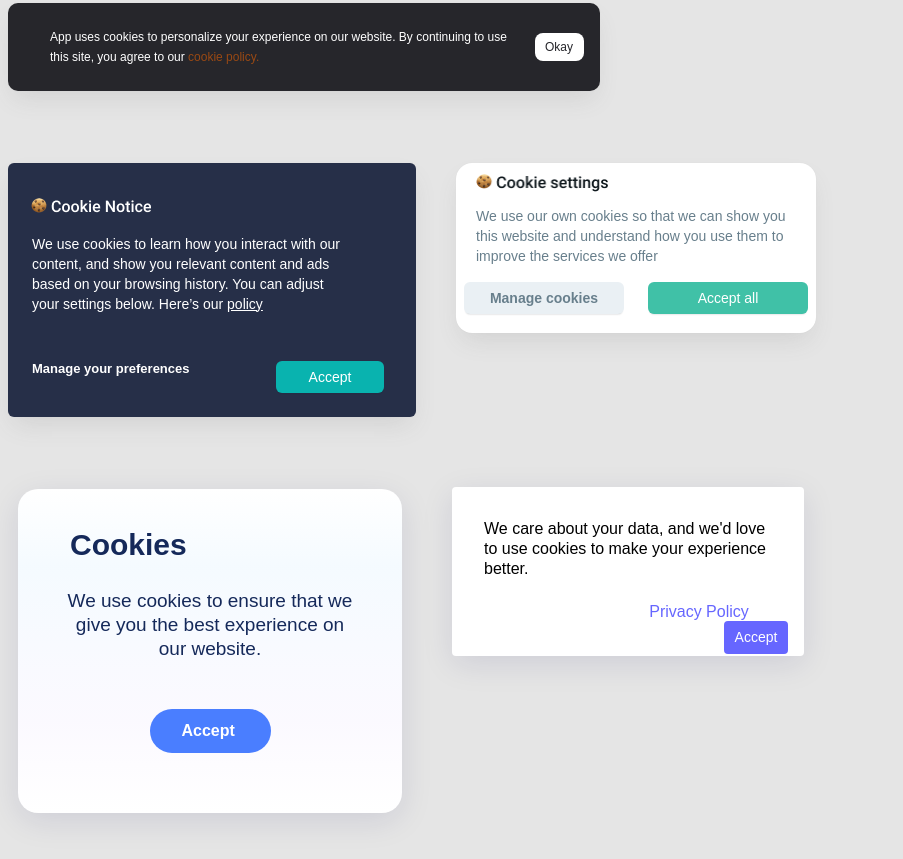
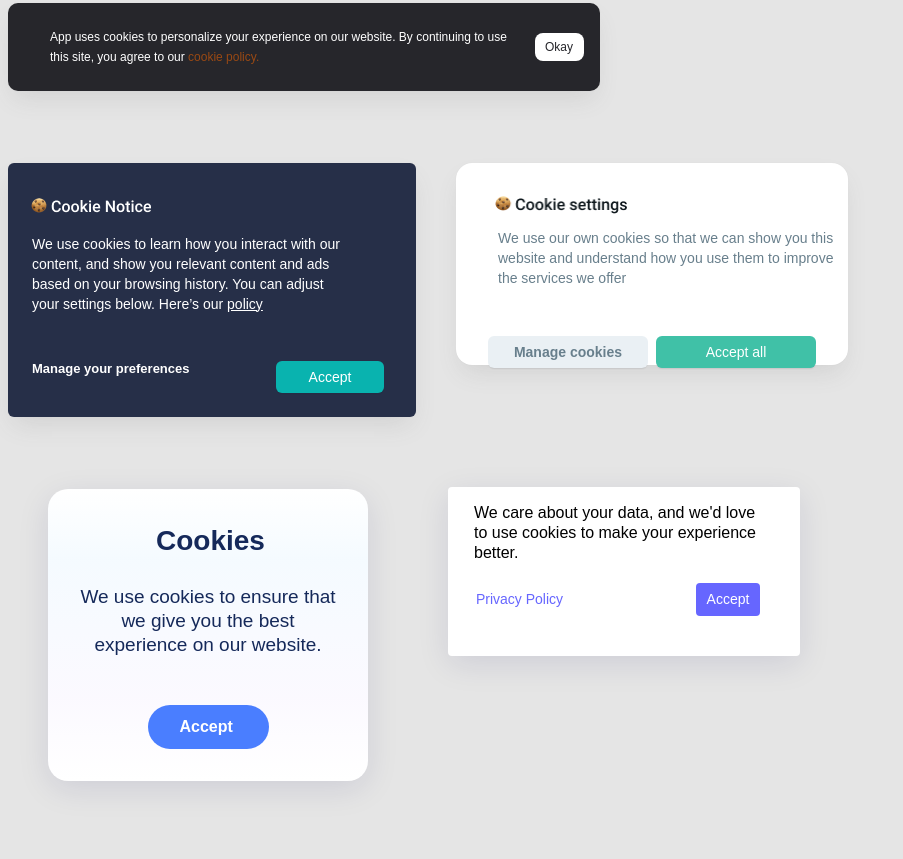
Before and after one commit to JuliaMatushevska/cursor-homeworks, a plain HTML site: page homework3/banners.html in a window 1280 px wide. Shown: the part 886-1745 px from the top of the page, without its empty margins (0-903 px from the left). Drawn offline with Linux system fonts and the light colour scheme; a web font is replaced by a local one.

Commit message:
Cookie Banners

```diff
--- a/homework3/styles.css
+++ b/homework3/styles.css
@@ -345,102 +345,76 @@ p{
     width:50%;
 }
 .div6{
-    position: static;
+    display: flex;
+    flex-direction: column;
+    align-items: space-between;
+    padding: 16px;
     width: 360px;
     height: 170px;
-    left: 400px;
     top: 0px;
     background: #FFFFFF;
     box-shadow: 0px 12px 24px -6px rgba(96, 96, 96, 0.15), 0px 0px 1px rgba(96, 96, 96, 0.1);
     border-radius: 16px;
-    margin-left: 40px;
+    margin: 0px 40px;
+}
+.content{
+    width: 328px;
+    padding: 16px;
 }
 .photo5{
-    position: static;
+    padding-left:7px;
     width: 132px;
     height: 19px;
-    left: 0px;
-    top: 0px;
-    flex: none;
-    order: 0;
-    flex-grow: 0;
-    margin: 10px 20px;
 }
 .text6{
-    position: static;
-    width: 328px;
-    height: 60px;
-    left: 0px;
-    top: 30px;
+    height:60px;
+    padding-top: 10px;
     font-family: Arial, Helvetica, sans-serif;
     font-style: normal;
     font-weight: normal;
     font-size: 14px;
     line-height: 20px;
     color: #687F8C;
-    flex: none;
-    order: 1;
-    align-self: stretch;
-    flex-grow: 0;
-    margin: 0px 20px ;
+
+}
+.buttons-container{
+    width:328px ;
+    display: flex;
+    justify-content: space-between;
+    padding:16px;
+    margin-top:16px;
 }
 .manage-cookies{
-    display: flex;
-    flex-direction: row;
-    justify-content: center;
-    align-items: center;
-    padding: 8px;
-    float:left;
-    position: static;
     width: 160px;
     height:32px;
-    left: 0px;
-    top: 0px;
     background: #EAF0F4;
     box-shadow: 0px 2px 2px -2px rgba(34, 38, 50, 0.3);
     border-radius: 6px;
+
     border:none;
-    flex: none;
-    order: 0;
-    flex-grow: 1;
-    margin: 0px 8px;
     font-family: Arial, Helvetica, sans-serif;
     font-weight: 500;
     font-size: 14px;
     line-height: 16px;
     text-align: center;
     color: #687F8C;
-    margin-top: 16px;
 
 }
 .accept-all{
-    display: flex;
-    flex-direction: row;
-    justify-content: center;
-    align-items: center;
-    padding: 8px;
-    float:right;
-    position: static;
     width: 160px;
-    height: 32px;
-    left: 168px;
+    height:32px;
     top: 0px;
     background: #40C1A7;
     box-shadow: 0px 2px 2px -2px rgba(34, 38, 50, 0.3);
     border-radius: 6px;
     border:none;
-    flex: none;
-    order: 1;
-    flex-grow: 1;
-    margin: 0px 8px;
     font-family: Arial, Helvetica, sans-serif;
     font-weight: 500;
     font-size: 14px;
     line-height: 16px;
     text-align: center;
     color:#FFFFFF;
-    margin-top: 16px;
-
+    margin-left:8px;
 }
 .small-two{
     display: flex;
@@ -449,43 +423,40 @@ p{
     display: flex;
     flex-direction: column;
     align-items: center;
-    padding: 32px;
-    position: static;
-    width: 320px;
-    height: 260px;
-    left: 0px;
-    top: 0px;
     background: linear-gradient(180deg, rgba(255, 255, 255, 0.15) 0%, rgba(186, 226, 255, 0.15) 23.96%, rgba(229, 217, 255, 0.15) 71.87%, rgba(255, 255, 255, 0.15) 100%), #FFFFFF;
     box-shadow: 0px 8px 32px rgba(10, 3, 89, 0.1);
     border-radius: 20px;
-    flex: none;
-    order: 0;
-    flex-grow: 0;
-    margin: 72px 10px;
+    margin:72px 40px;
+}
+.text-container{
+    display: flex;
+    flex-direction: column;
+    justify-content: center;
+    align-items: center;
+    padding: 0px;
+    position: static;
+    width: 256px;
+    height: 120px;
+    left: 32px;
+    right: 32px;
+    top: 32px;
+    margin: 32px 0px;
+    width:320px;
 }
 .big-cookies{
-    position: static;
-    width: 104px;
-    height: 48px;
-    left: 76px;
-    top: 0px;
+    width:104px;
+    height:48px;
     font-family:Arial, Helvetica, sans-serif; ;
     font-style: normal;
     font-weight: 900;
-    font-size: 30px;
+    font-size: 28px;
     line-height: 48px;
-    text-align: center;
     color: #15295A;
-    flex: none;
-    order: 0;
-    flex-grow: 0;
+
 }
 .text7{
-    position: static;
-    width: 300px;
-    height: 50px;
-    left: 0px;
-    top: 48px;
+    width:256px;
+    text-align:center;
     font-family: Arial, Helvetica, sans-serif;
     font-style: normal;
     font-weight: normal;
@@ -493,10 +464,6 @@ p{
     line-height: 24px;
     text-align: center;
     color: #15295A;
-    flex: none;
-    order: 1;
-    align-self: stretch;
-    flex-grow: 0;
     margin: 20px 0px;
 }
 .strong-accept{
@@ -508,95 +475,63 @@ p{
     width: 121px;
     height: 44px;
     left: 99.5px;
+    right:99.5px;
     top: 184px;
     background: #4A7EFF;
     border-radius: 43px;
     border:none;
-    flex: none;
-    order: 1;
-    flex-grow: 0;
-    margin: 100px 0px;
-    position: static;
     font-family: Arial, Helvetica, sans-serif;
-    font-style: normal;
-    font-weight: bold;
     font-size: 16px;
     line-height: 24px;
     color: #FFFFFF;
-    margin:50px 0px;
+    margin:32px 0px;
 }
 .div8{
-    display: flex;
-    flex-direction: column;
-    align-items: flex-end;
     padding: 16px;
-    position: static;
     width: 320px;
     height: 137px;
-    left: 360px;
-    top: 0px;
     background: #FFFFFF;
     box-shadow: 0px 8px 32px rgba(10, 3, 89, 0.1);
     border-radius: 4px;
-    flex: none;
-    order: 1;
-    flex-grow: 0;
     margin: 70px 40px;
 }
 .text8{
-    position: static;
     width: 288px;
     height: 60px;
-    left: 16px;
-    top: 16px;
     font-family: Arial, Helvetica, sans-serif;
     font-size: 16px;
-    line-height: 20px;
     color: #000000;
-    flex: none;
-    order: 0;
-    align-self: stretch;
-    flex-grow: 0;
-    margin: 16px 16px 0px 16px;
+
+}
+.container-for-buttons{
+    display: flex;
+    flex-direction: row;
+    align-items: center;
+    margin-top:20px;
 }
 .privacy-policy{
-    display: flex;
-    flex-direction: row;
-    justify-content: space-around;
-    position: static;
-    top: 8px;
+    width:95px;
+    height:17px;
+    margin-right:129px;
+    margin-left:8px;
     font-family: Arial, Helvetica, sans-serif;
     font-style: normal;
-    font-size: 16px;
-    text-align:left;
+    font-size: 14px;
+    text-align:center;
     color: #6666FF;
-    padding-top: 20px;
-    padding-left:16px ;
-    padding-top: 24px;
-    padding-right:30px ;
 
 }
 .two-accept{
-    display: flex;
-    flex-direction: row;
-    justify-content:space-around ;
-    align-items:center;
     width: 64px;
-    padding: 8px;
+    height:33px;
     position: static;
     background: #6666FF;
     border-radius: 4px;
     border:none;
-    order: 1;
-    flex-grow: 0;
     font-family: Arial, Helvetica, sans-serif;
     font-size: 14px;
     line-height: 17px;
     text-align: center;
     color: #FFFFFF;
-    flex: none;
-    order: 0;
-    flex-grow: 0;
-    margin: 0px 0px 0px 100px;
 
 }
```
